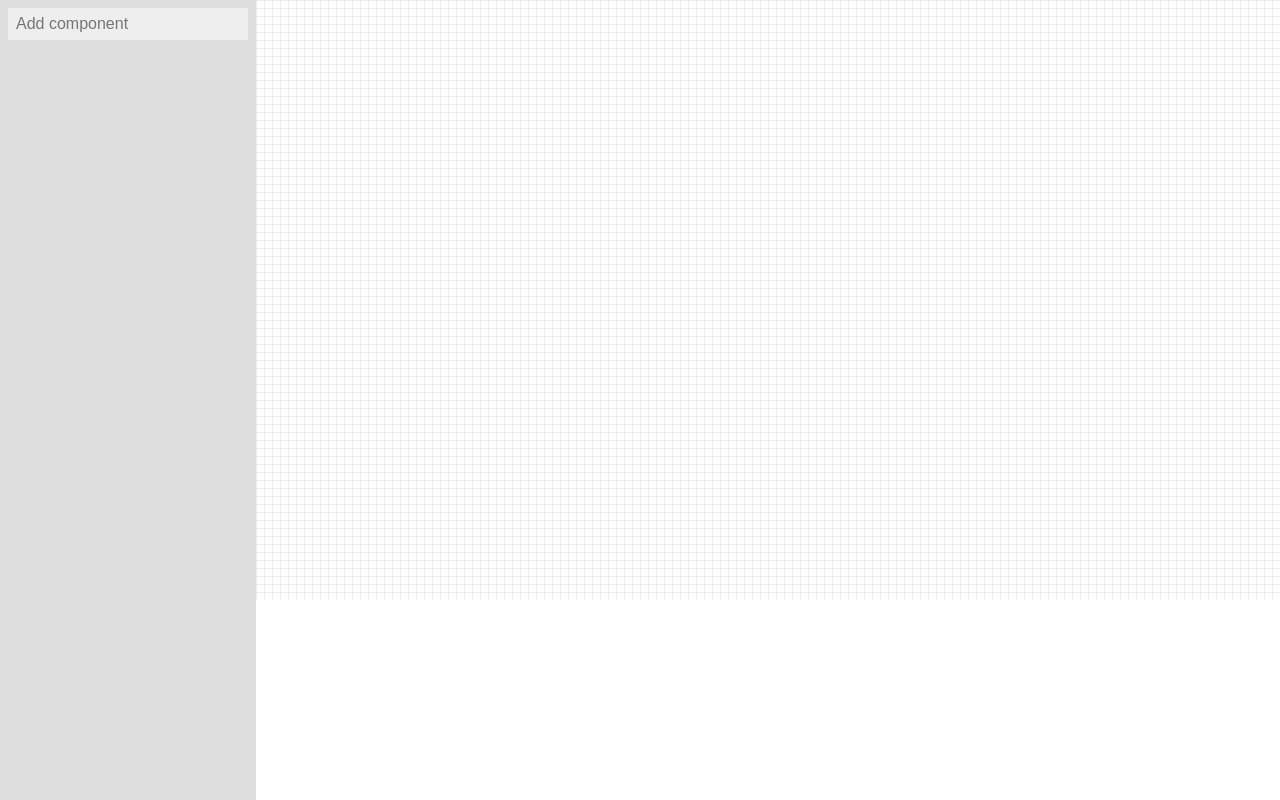
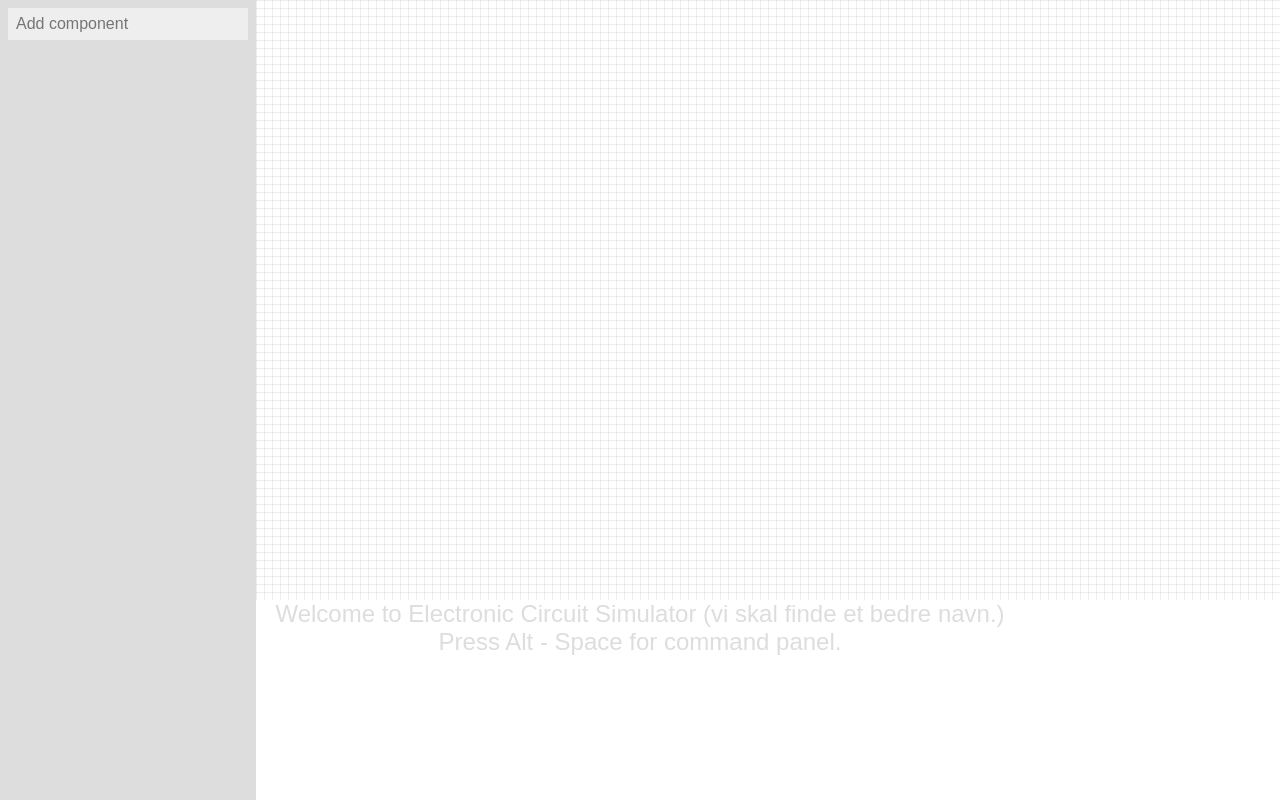
Before and after one commit to mathiasbredholt/circuit-sim, a website: page www/index.html in a window 1280 px wide. Drawn offline with Linux system fonts and the light colour scheme.

Commit message:
Added description in backgrground.

```diff
--- a/www/css/style.css
+++ b/www/css/style.css
@@ -48,6 +48,15 @@ body {
   width: 224px;
 }
 
+#description {
+  position: absolute;
+  color: #DDD;
+  width: 100%;
+  top: 75%;
+  text-align: center;
+  font-size: 24px;
+}
+
 p.commandItem {
   padding: 2px;
   margin: 8px;
--- a/www/index.html
+++ b/www/index.html
@@ -8,6 +8,10 @@
     <body>
         <div id="container">
             <div id="content">
+                <div id="description">
+                    Welcome to Electronic Circuit Simulator (vi skal finde et bedre navn.)<br>
+                    Press Alt - Space for command panel.
+                </div>
                 <svg width="100%" height="600px" xmlns="http://www.w3.org/2000/svg">
                     <defs>
                         <pattern id="smallGrid" width="8" height="8" patternUnits="userSpaceOnUse">
```
